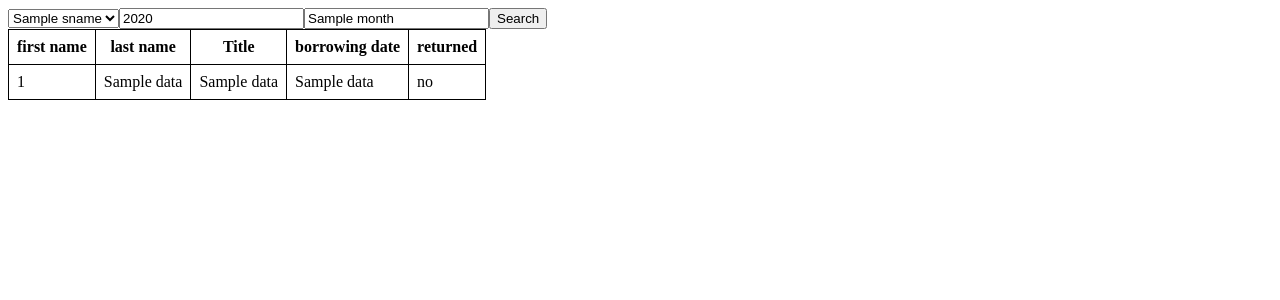
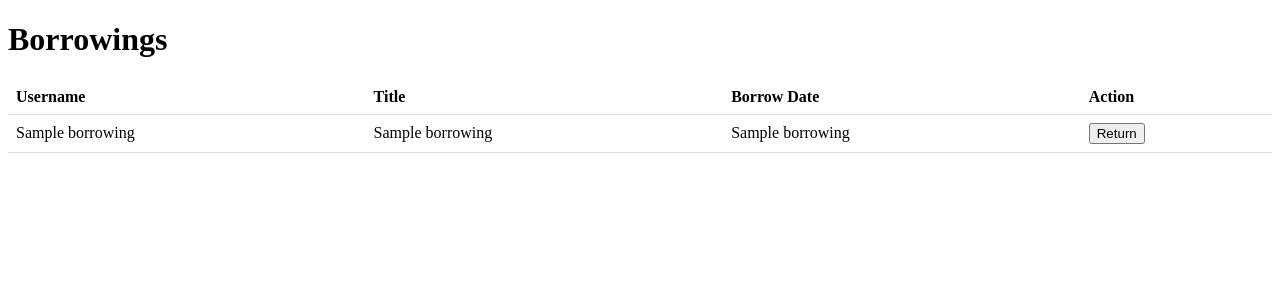
Before and after one commit to gikontos/Db23_KL, a Python web app: template application/templates/borrowings.html in a window 1280 px wide. Shown: the top 300 px of the page. Run offline with Jinja, Linux system fonts and the light colour scheme; the template is opened without the code that fills it: most values are stand-ins (such as "Sample title", 1, 10 or a date in 2020).

Commit message:
Add files via upload

```diff
--- a/application/templates/borrowings.html
+++ b/application/templates/borrowings.html
@@ -1,70 +1,41 @@
 <!DOCTYPE html>
 <html>
 <head>
-    <title>borrowings page</title>
-
+    <title>Borrowings</title>
     <style>
         table {
             border-collapse: collapse;
+            width: 100%;
         }
-
         th, td {
-      border: 1px solid black;
             padding: 8px;
+            text-align: left;
+            border-bottom: 1px solid #ddd;
         }
     </style>
 </head>
 <body>
-
+    <h1>Borrowings</h1>
     <table>
         <tr>
-
-
-      <th>first name</th>
-      <th>last name</th>
+            <th>Username</th>
             <th>Title</th>
-      <th>borrowing date</th>
-      <th>returned</th>
-
+            <th>Borrow Date</th>
+            <th>Action</th>
         </tr>
-    <form action="/admin/borrowings" method="POST">
-    <select name="school" onchange="this.form.submit()" required>
-        {%if data==[]%}
-
-        <option value="" disabled selected>school</option>
-        {%else%}
-        <option value="" disabled selected style="color: rgb(0, 16, 195);">{{sname}}</option>
-        {%endif%}
-        {%for i in schools%}
-        <option value="{{i[0]}}">{{i[1]}}</option>
-        {%endfor%}
-    </select>
+        {% for borrowing in borrowings_data %}
+            <tr>
+                <td>{{ borrowing[3] }}</td>
+                <td>{{ borrowing[2] }}</td>
+                <td>{{ borrowing[1] }}</td>
+                <td>
+                    <form action="{{ url_for('borrowings', arguement=arguement) }}" method="POST">
+                        <input type="hidden" name="bid" value="{{ borrowing[0] }}">
+                        <input type="submit" name="returned" value="Return">
                     </form>
-    <form action="/admin/borrowings" method="POST">
-        <input type="text" name="year" value="{{year}}" placeholder="Year" pattern="[0-9]*" title="Insert the year e.g. 2010">
-        <input type="text" name="month" value="{{month}}" placeholder="Month" pattern="^(?:[1-9]|1[0-2])$" title="Insert the month e.g. for February insert 2">
-        <button type="submit" name="search">Search</button>
-
-    </form>
-    {%for i in data%}
-    <tr>
-        <td>{{i[0]}}</td>
-
-        <td>{{i[1]}}</td>
-        <td>{{i[2]}}</td>
-        <td>{{i[3]}}</td>
-        {%if i[4]==1%}
-
-        <td>yes</td>
-        {%else%}
-        <td>no</td>
-        {%endif%}
+                </td>
             </tr>
-
         {% endfor %}
-
-
-
     </table>
 </body>
 </html>
```
Lines whose indentation alone changed are shown as unchanged.
